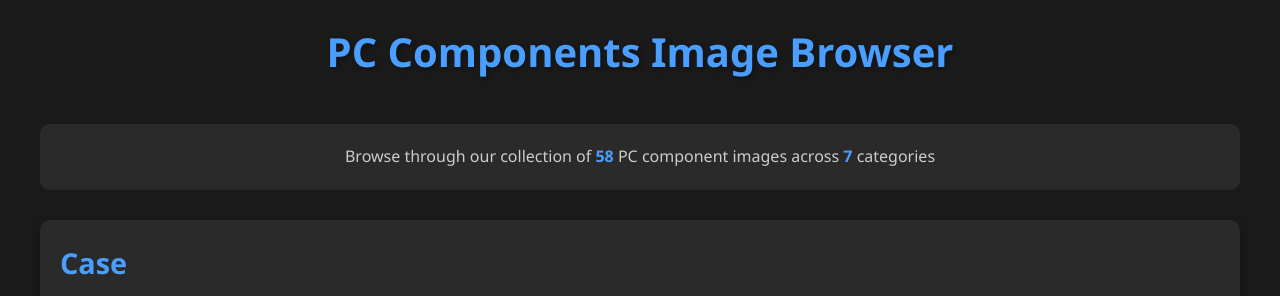
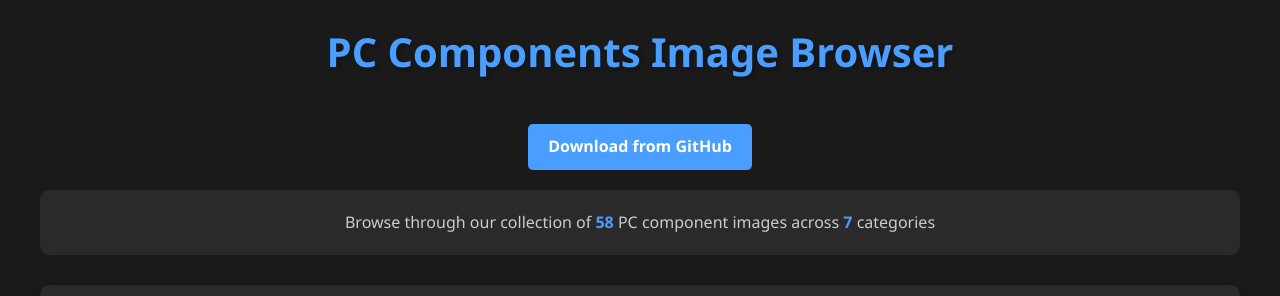
Before and after one commit to NVC414/nvc414.github.io, a plain HTML site: page index.html in a window 1280 px wide. Shown: the top 296 px of the page. Drawn offline with Linux system fonts and the light colour scheme.

Commit message:
Add download link for app release in index.html

```diff
--- a/index.html
+++ b/index.html
@@ -150,6 +150,9 @@
 <body>
     <div class="container">
         <h1>PC Components Image Browser</h1>
+        <div style="text-align: center; margin-bottom: 20px;">
+            <a href="https://github.com/NVC414/proiect_practica_WindRiver/releases/download/first/app-release.apk" download="nvc414.github.io-main.zip" style="display: inline-block; padding: 10px 20px; background-color: #4a9eff; color: white; text-decoration: none; border-radius: 5px; font-weight: bold;">Download from GitHub</a>
+        </div>
 
         <div class="stats">
             <p>Browse through our collection of <span id="totalImages">0</span> PC component images across <span>7</span> categories</p>
```
